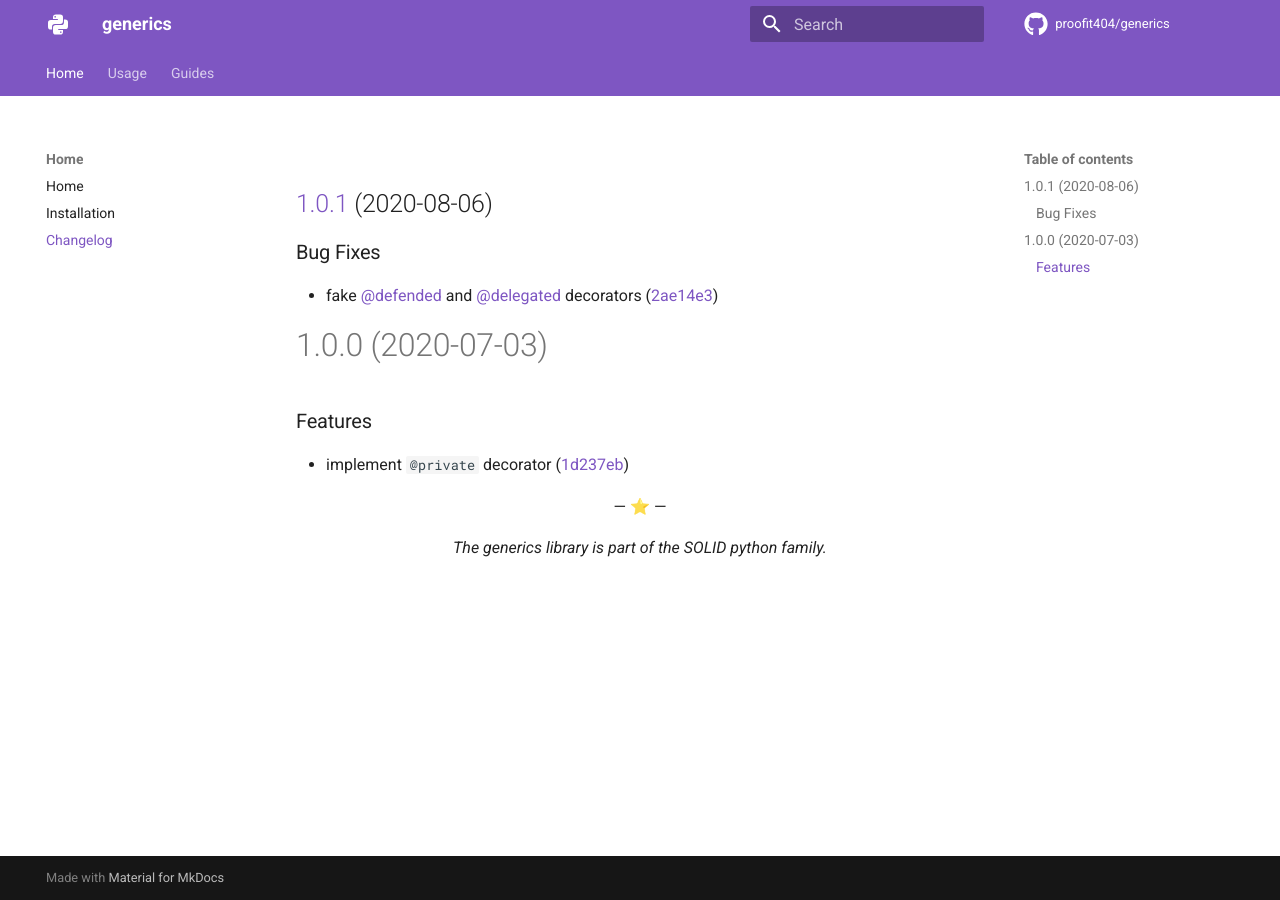
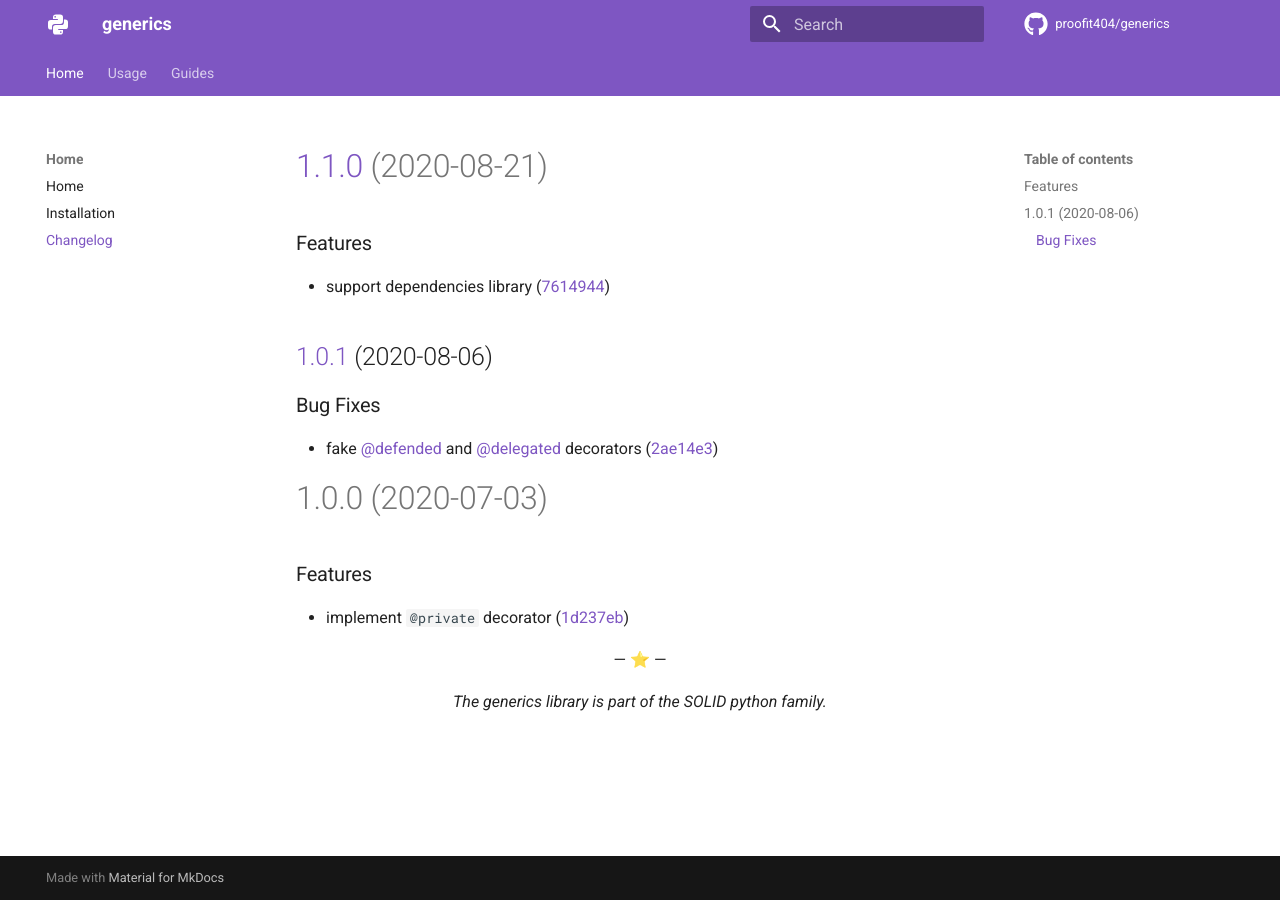
Before and after one commit to proofit404/generics, an MkDocs documentation site: the page built from docs/changelog.md, in a window 1280 px wide. Built offline with MkDocs 1.6.1 and Material for MkDocs 9.7.7, drawn with Linux system fonts in a browser that asks for light colours; comment, search, counter and statistics services are not loaded.

Commit message:
chore(release): 1.1.0 [skip ci]
# [1.1.0](https://github.com/proofit404/generics/compare/1.0.1...1.1.0) (2020-08-21)

### Features

* support dependencies library ([7614944](https://github.com/proofit404/generics/commit/76149446a236093e453a9633e766fc5985a57215))

```diff
--- a/docs/changelog.md
+++ b/docs/changelog.md
@@ -1,3 +1,10 @@
+# [1.1.0](https://github.com/proofit404/generics/compare/1.0.1...1.1.0) (2020-08-21)
+
+
+### Features
+
+* support dependencies library ([7614944](https://github.com/proofit404/generics/commit/76149446a236093e453a9633e766fc5985a57215))
+
 ## [1.0.1](https://github.com/proofit404/generics/compare/1.0.0...1.0.1) (2020-08-06)
 
 ### Bug Fixes
--- a/pyproject.toml
+++ b/pyproject.toml
@@ -1,6 +1,6 @@
 [tool.poetry]
 name = "generics"
-version = "1.0.1"
+version = "1.1.0"
 
 description = "A classy toolkit designed with OOP in mind."
 readme = "docs/index.md"
```
